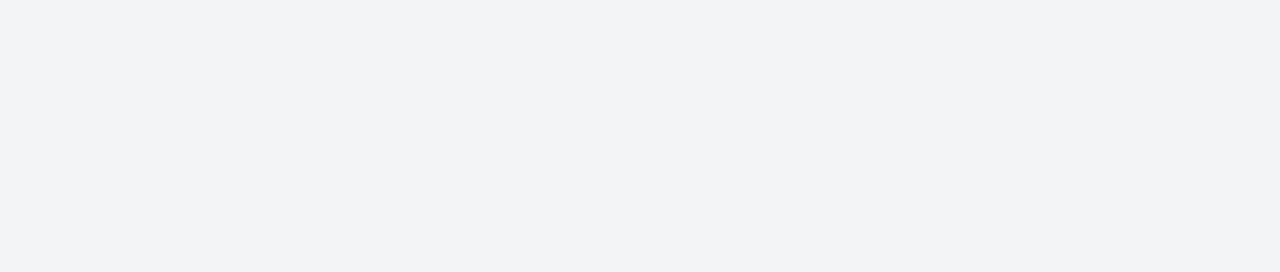
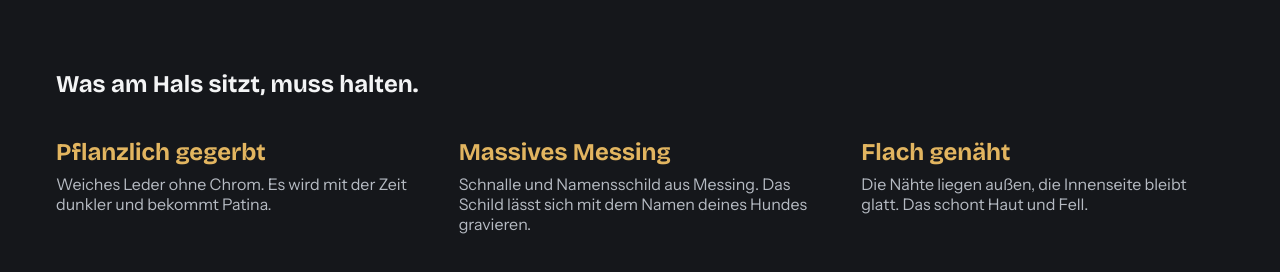
Before and after one commit to MarinaHusar/frenchie, a React (Vite) app: page / in a window 1280 px wide. Shown: the part 1345-1617 px from the top of the page. Before the commit the page ends 1299 px from the top, so only its background shows below. Built offline with nearby package versions, Linux system fonts and the light colour scheme.

Commit message:
Add Handwerk section

```diff
--- a/src/App.tsx
+++ b/src/App.tsx
@@ -1,13 +1,14 @@
 import { Header } from "./components/Header";
 import { Hero } from "./components/Hero";
 import { Collection } from "./components/Collection";
-
+import { Handwerk } from "./components/Handwerk";
 function App() {
   return (
     <>
       <Header />
       <Hero />
       <Collection />
+      <Handwerk />
     </>
   );
 }
--- /dev/null
+++ b/src/components/Handwerk.tsx
@@ -0,0 +1,30 @@
+const facts = [
+  {
+    title: "Pflanzlich gegerbt",
+    text: "Weiches Leder ohne Chrom. Es wird mit der Zeit dunkler und bekommt Patina.",
+  },
+  {
+    title: "Massives Messing",
+    text: "Schnalle und Namensschild aus Messing. Das Schild lässt sich mit dem Namen deines Hundes gravieren.",
+  },
+  {
+    title: "Flach genäht",
+    text: "Die Nähte liegen außen, die Innenseite bleibt glatt. Das schont Haut und Fell.",
+  },
+];
+
+export function Handwerk() {
+  return (
+    <section className="handwerk" id="handwerk">
+      <h2>Was am Hals sitzt, muss halten.</h2>
+      <div className="facts">
+        {facts.map((fact) => (
+          <div className="fact" key={fact.title}>
+            <h3>{fact.title}</h3>
+            <p>{fact.text}</p>
+          </div>
+        ))}
+      </div>
+    </section>
+  );
+}
--- a/src/index.css
+++ b/src/index.css
@@ -114,3 +114,26 @@ h3,
 .logo {
   font-family: "Bricolage Grotesque", Arial, sans-serif;
 }
+.handwerk {
+  padding: 96px 56px;
+  background: var(--ink);
+  color: var(--paper);
+}
+
+.facts {
+  display: grid;
+  grid-template-columns: repeat(3, 1fr);
+  gap: 40px;
+  margin-top: 40px;
+}
+
+.fact h3 {
+  margin: 0 0 8px;
+  color: #e2b560;
+  font-size: 24px;
+}
+
+.fact p {
+  margin: 0;
+  color: #b6bbc3;
+}
```
